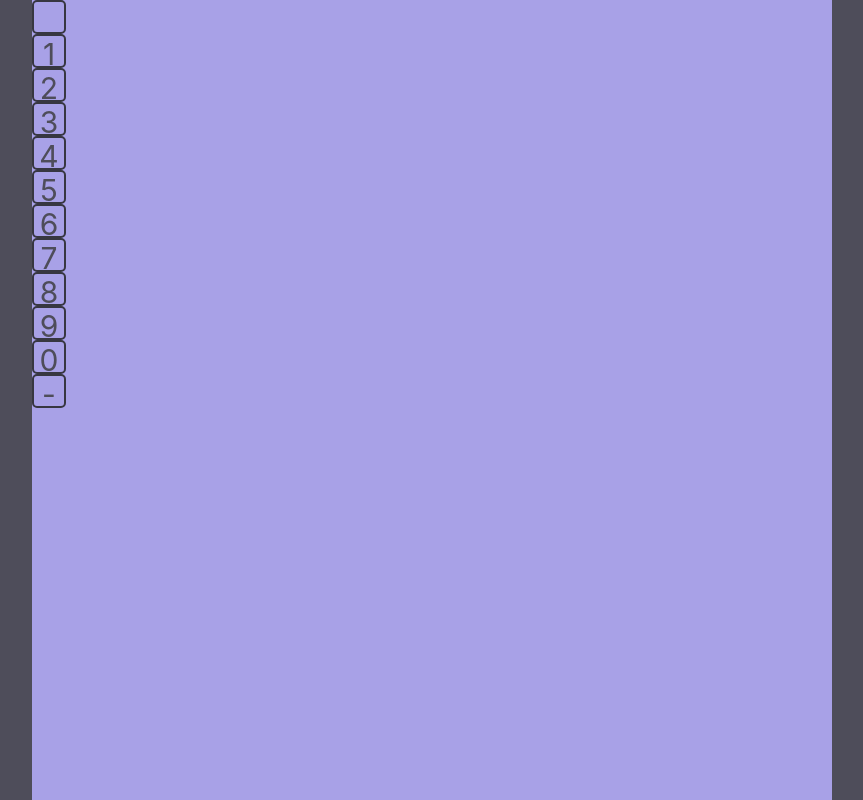
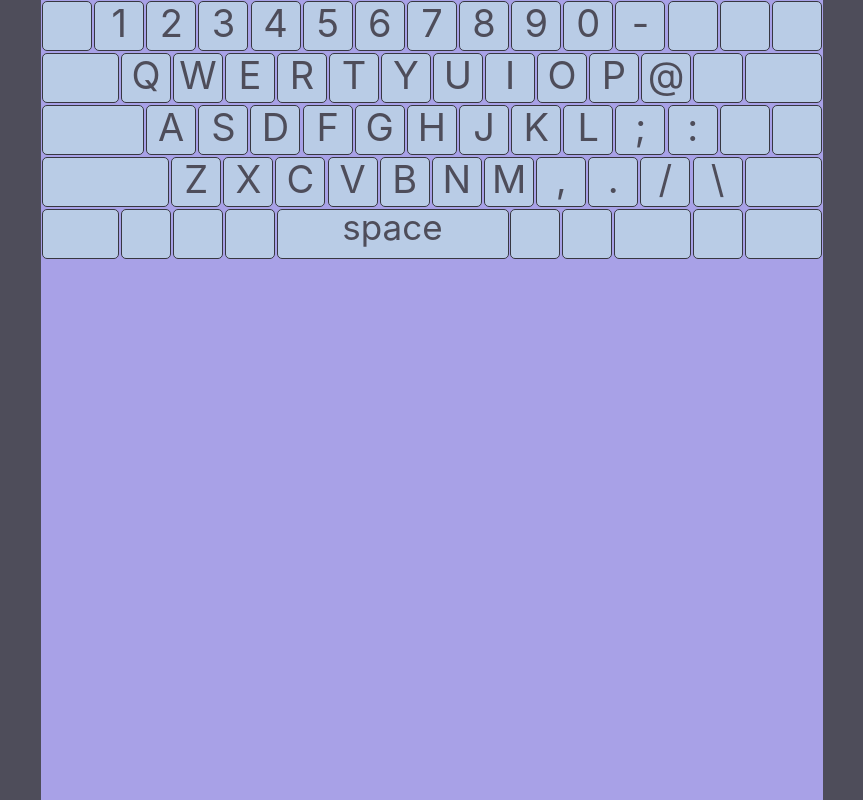
Before and after one commit to tyahha/type-typing, a React (Create React App) app: page / in a window 1280 px wide. Shown: the whole page, without its empty margins (208-1071 px from the left). Built offline with nearby package versions, Linux system fonts and the light colour scheme.

Commit message:
キーボードのレイアウトだけ完成

```diff
--- a/package.json
+++ b/package.json
@@ -6,10 +6,12 @@
     "@testing-library/jest-dom": "^4.2.4",
     "@testing-library/react": "^9.4.0",
     "@testing-library/user-event": "^7.2.1",
+    "@types/classnames": "^2.2.9",
     "@types/jest": "^24.0.24",
     "@types/node": "^12.12.21",
     "@types/react": "^16.9.17",
     "@types/react-dom": "^16.9.4",
+    "classnames": "^2.2.6",
     "react": "^16.12.0",
     "react-dom": "^16.12.0",
     "react-scripts": "3.3.0",
--- a/src/App.module.scss
+++ b/src/App.module.scss
@@ -5,9 +5,22 @@
 }
 
 .app {
-  width: 800px;
+  width: 782px;
   height: 100%;
   color: #4e4d5a;
   background-color: #a8a1e7;
   margin: 0 auto;
 }
+
+.keyContainer1 {
+  width: 100%;
+  display: flex;
+  justify-content: space-around;
+}
+
+.keyLineContainer {
+  display: flex;
+  flex-direction: column;
+  justify-content: space-around;
+  height: 260px;
+}
--- a/src/App.tsx
+++ b/src/App.tsx
@@ -1,12 +1,19 @@
-import React from 'react';
-import style from './App.module.scss';
-import { KeyButton } from './component/key-button/KeyButton';
-
+import React from "react";
+import style from "./App.module.scss";
+import {
+  KeyButton,
+  KeyButtonOneHalf,
+  KeyButtonDouble,
+  KeyButtonDoubleHalf,
+  KeyButtonSpace
+} from "./component/key-button/KeyButton";
 
 const App: React.FC = () => {
   return (
     <main className={style.main}>
       <div className={style.app}>
+        <div className={style.keyLineContainer}>
+          <div className={style.keyContainer1}>
             <KeyButton />
             <KeyButton>1</KeyButton>
             <KeyButton>2</KeyButton>
@@ -19,9 +26,73 @@ const App: React.FC = () => {
             <KeyButton>9</KeyButton>
             <KeyButton>0</KeyButton>
             <KeyButton>-</KeyButton>
+            <KeyButton />
+            <KeyButton />
+            <KeyButton />
+          </div>
+          <div className={style.keyContainer1}>
+            <KeyButtonOneHalf />
+            <KeyButton>Q</KeyButton>
+            <KeyButton>W</KeyButton>
+            <KeyButton>E</KeyButton>
+            <KeyButton>R</KeyButton>
+            <KeyButton>T</KeyButton>
+            <KeyButton>Y</KeyButton>
+            <KeyButton>U</KeyButton>
+            <KeyButton>I</KeyButton>
+            <KeyButton>O</KeyButton>
+            <KeyButton>P</KeyButton>
+            <KeyButton>@</KeyButton>
+            <KeyButton />
+            <KeyButtonOneHalf />
+          </div>
+          <div className={style.keyContainer1}>
+            <KeyButtonDouble />
+            <KeyButton>A</KeyButton>
+            <KeyButton>S</KeyButton>
+            <KeyButton>D</KeyButton>
+            <KeyButton>F</KeyButton>
+            <KeyButton>G</KeyButton>
+            <KeyButton>H</KeyButton>
+            <KeyButton>J</KeyButton>
+            <KeyButton>K</KeyButton>
+            <KeyButton>L</KeyButton>
+            <KeyButton>;</KeyButton>
+            <KeyButton>:</KeyButton>
+            <KeyButton />
+            <KeyButton />
+          </div>
+          <div className={style.keyContainer1}>
+            <KeyButtonDoubleHalf />
+            <KeyButton>Z</KeyButton>
+            <KeyButton>X</KeyButton>
+            <KeyButton>C</KeyButton>
+            <KeyButton>V</KeyButton>
+            <KeyButton>B</KeyButton>
+            <KeyButton>N</KeyButton>
+            <KeyButton>M</KeyButton>
+            <KeyButton>,</KeyButton>
+            <KeyButton>.</KeyButton>
+            <KeyButton>/</KeyButton>
+            <KeyButton>\</KeyButton>
+            <KeyButtonOneHalf />
+          </div>
+          <div className={style.keyContainer1}>
+            <KeyButtonOneHalf />
+            <KeyButton />
+            <KeyButton />
+            <KeyButton />
+            <KeyButtonSpace>space</KeyButtonSpace>
+            <KeyButton />
+            <KeyButton />
+            <KeyButtonOneHalf />
+            <KeyButton />
+            <KeyButtonOneHalf />
+          </div>
+        </div>
       </div>
     </main>
   );
-}
+};
 
 export default App;
--- a/src/component/key-button/KeyButton.tsx
+++ b/src/component/key-button/KeyButton.tsx
@@ -1,6 +1,38 @@
 import React from "react";
+import classNames from "classnames";
+
 import style from "./style.module.scss";
 
-export const KeyButton: React.FC = (props) => {
-  return <div className={style.keyButton}>{props.children}</div>
+export const KeyButton: React.FC<{ className?: string }> = props => {
+  return (
+    <div className={classNames(style.keyButton, props.className)}>
+      {props.children}
+    </div>
+  );
 };
+
+export const KeyButtonOneHalf: React.FC = props => {
+  return (
+    <KeyButton className={style.keyButtonOneHalf}>{props.children}</KeyButton>
+  );
+};
+
+export const KeyButtonDouble: React.FC = props => {
+  return (
+    <KeyButton className={style.keyButtonDouble}>{props.children}</KeyButton>
+  );
+};
+
+export const KeyButtonDoubleHalf: React.FC = props => {
+  return (
+    <KeyButton className={style.keyButtonDoubleHalf}>
+      {props.children}
+    </KeyButton>
+  );
+};
+
+export const KeyButtonSpace: React.FC = props => {
+  return (
+    <KeyButton className={style.keyButtonSpace}>{props.children}</KeyButton>
+  );
+};
--- a/src/component/key-button/style.module.scss
+++ b/src/component/key-button/style.module.scss
@@ -1,4 +1,4 @@
-$keyButtonLength: 30px;
+$keyButtonLength: 48px;
 
 .keyButton {
   width: $keyButtonLength;
@@ -6,8 +6,27 @@ $keyButtonLength: 30px;
   border-radius: 5px;
   border-color: rgb(55, 55, 65);
   border-style: solid;
-  border-width: 2px;
+  border-width: 1px;
   text-align: center;
-  font-size: 30px;
-  vertical-align: middle;
+  font-size: 38px;
+  line-height: 43px;
+  background-color: rgb(185, 204, 230);
 }
+
+.keyButtonOneHalf {
+  width: 75px;
+}
+
+.keyButtonDouble {
+  width: 100px;
+}
+
+.keyButtonDoubleHalf {
+  width: 125px;
+}
+
+.keyButtonSpace {
+  width: 230px;
+  font-size: 35px;
+  line-height: 35px;
+}
```
Also changed, not shown: 1 other file (tests, documents, lock files or other folders). Lines whose indentation alone changed are shown as unchanged.
